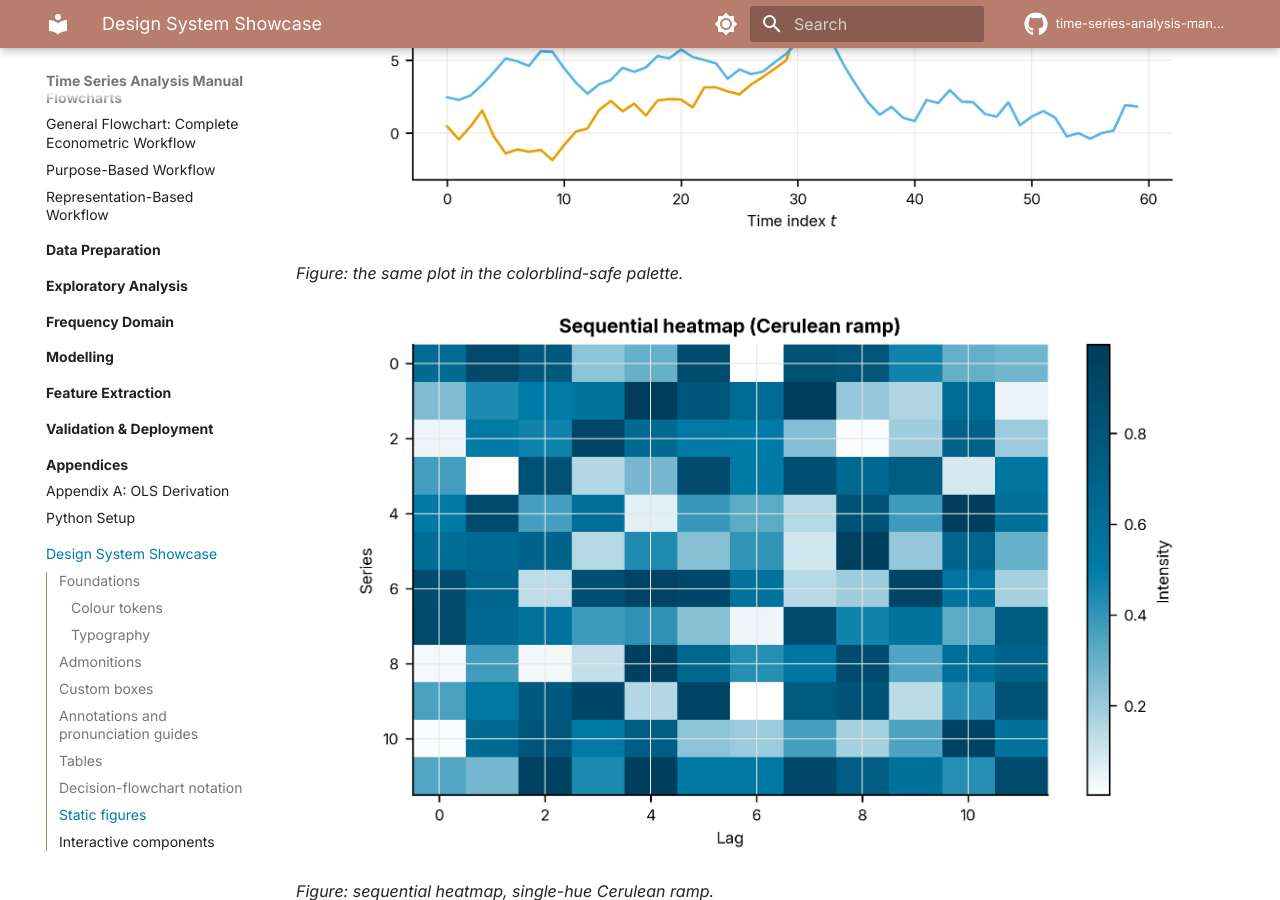
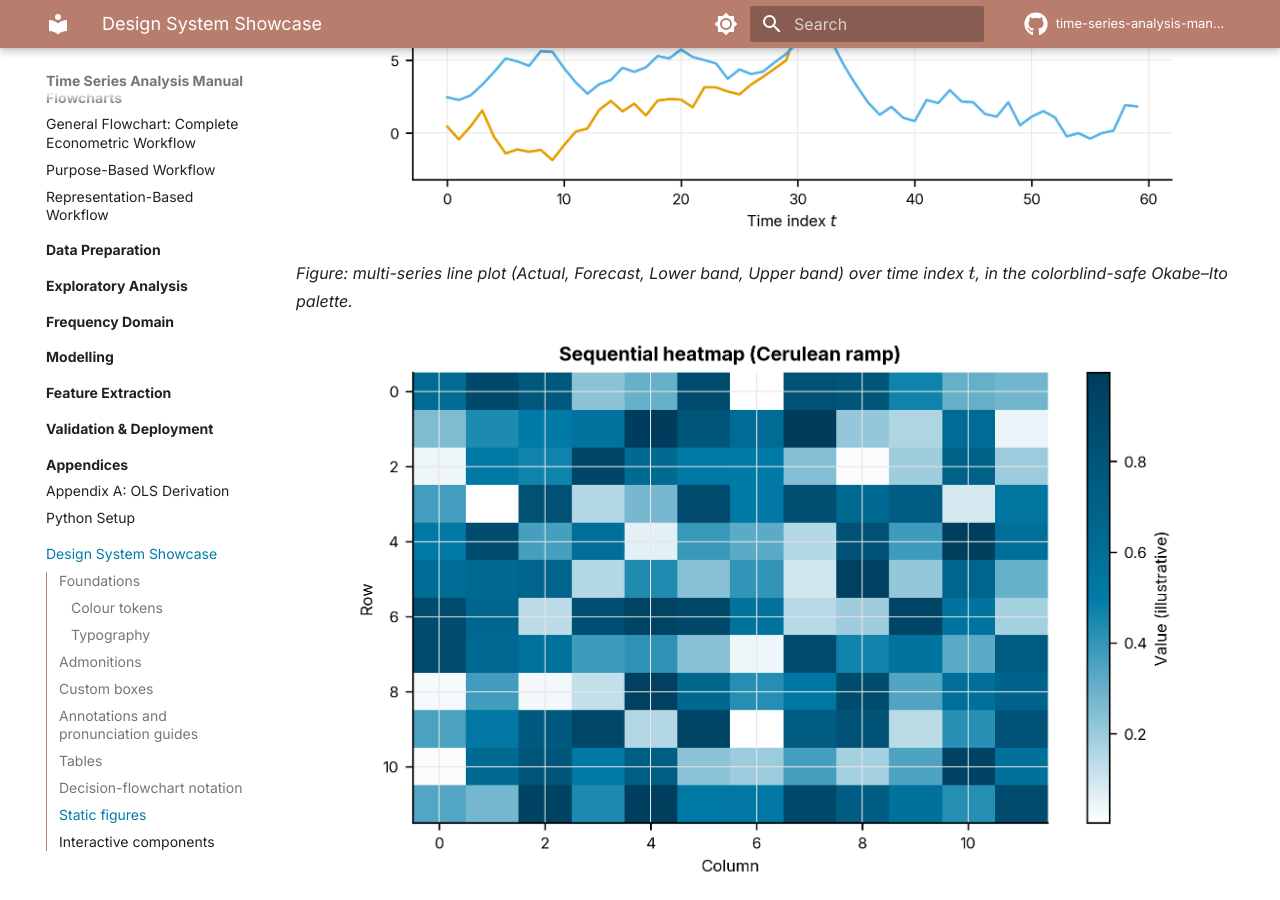
Before and after one commit to Shuxin-Y/time-series-analysis-manual, an MkDocs documentation site: the page built from docs/design-system-showcase.md, in a window 1280 px wide and 900 px high, scrolled down 5842 px. Built offline with MkDocs 1.6.1 and Material for MkDocs 9.7.7, drawn with Linux system fonts in a browser that asks for light colours; comment, search, counter and statistics services are not loaded.

Commit message:
Address PR review: SSOT ramp, honest figure labels, doc drift
- Centralize the Cerulean sequential ramp in brand.py (cerulean_cmap /
  CERULEAN_RAMP); generation script imports it instead of hardcoding brand
  hex (#007BA7/#003D5C). Catalog now lists the ramp anchors.
- Figures: reader-facing palette names in titles ("colorblind-safe palette"
  not "cb"); relabel the illustrative heatmap axes Column/Row and colorbar
  "Value (illustrative)" so it no longer implies a correlation matrix.
- cb line-plot caption made self-contained (names series and axes).
- Quote |Yes|/|No| edge labels in the showcase and worked-example flowcharts
  for consistency with the unconditional quote-every-label rule.
- Fix stale "11 pt" figure-type claim in extra.css and DESIGN-SYSTEM.md
  (font.size is now 7.5); reword to be size-agnostic.

```diff
--- a/docs/design-system-showcase.md
+++ b/docs/design-system-showcase.md
@@ -123,8 +123,8 @@
 graph TD
     START(["Time-stamped data"]) --> ROOT_TEST["Run ADF + KPSS"]
     ROOT_TEST --> UNITROOT{"Unit root?"}
-    UNITROOT -->|Yes| DIFF["Difference the series"]
-    UNITROOT -->|No| OK["Model: OLS<br/>Estimator: OLS"]
+    UNITROOT -->|"Yes"| DIFF["Difference the series"]
+    UNITROOT -->|"No"| OK["Model: OLS<br/>Estimator: OLS"]
 
     classDef terminator fill:#E6F2F7,stroke:#007BA7,color:#1A1A1A;
     classDef process fill:#FFFFFF,stroke:#5A6B73,color:#1A1A1A;
@@ -144,8 +144,8 @@
 graph TD
     START(["Time-stamped data"]) --> ROOT_TEST["Run ADF + KPSS"]
     ROOT_TEST --> UNITROOT{"Unit root?"}
-    UNITROOT -->|Yes| DIFF["Difference the series"]
-    UNITROOT -->|No| OK["Model: OLS<br/>Estimator: OLS"]
+    UNITROOT -->|"Yes"| DIFF["Difference the series"]
+    UNITROOT -->|"No"| OK["Model: OLS<br/>Estimator: OLS"]
 
     classDef terminator fill:#56B4E9,stroke:#005A7A,color:#000000;
     classDef process fill:#FFFFFF,stroke:#000000,color:#000000;
@@ -169,7 +169,7 @@
 
 ![The same multi-series line plot rendered in the colorblind-safe Okabe–Ito palette.](assets/figures/showcase_lines_cb.png)
 
-*Figure: the same plot in the colorblind-safe palette.*
+*Figure: multi-series line plot (Actual, Forecast, Lower band, Upper band) over time index \( t \), in the colorblind-safe Okabe–Ito palette.*
 
 ![Sequential heatmap of a 12 by 12 grid using a single-hue Cerulean colour ramp from white to deep cerulean, with an intensity colour bar.](assets/figures/showcase_heatmap.png)
 
--- a/docs/stylesheets/extra.css
+++ b/docs/stylesheets/extra.css
@@ -573,8 +573,9 @@
    Matplotlib figures are authored at 7 in wide. Browsers ignore the 300-dpi
    metadata for layout and would let the raster fill the whole content column,
    scaling its embedded type up past the body text on wide screens. Cap the
-   displayed width to the figure's design width (7 in ~= 42rem) so its 11 pt
-   type renders at body size, and centre it. Stays responsive via min(). */
+   displayed width to the figure's design width (7 in ~= 42rem) so its type
+   renders at the authored size rather than scaling up past the body text, and
+   centre it. Stays responsive via min(). */
 .md-typeset img {
   max-width: min(100%, 42rem);
   display: block;
```
Also changed, not shown: DESIGN-SYSTEM.md (+8 -8 lines), brand.py (+12 -0 lines), docs/assets/figures/showcase_heatmap.png, docs/assets/figures/showcase_lines_cb.png, 1 other file.
